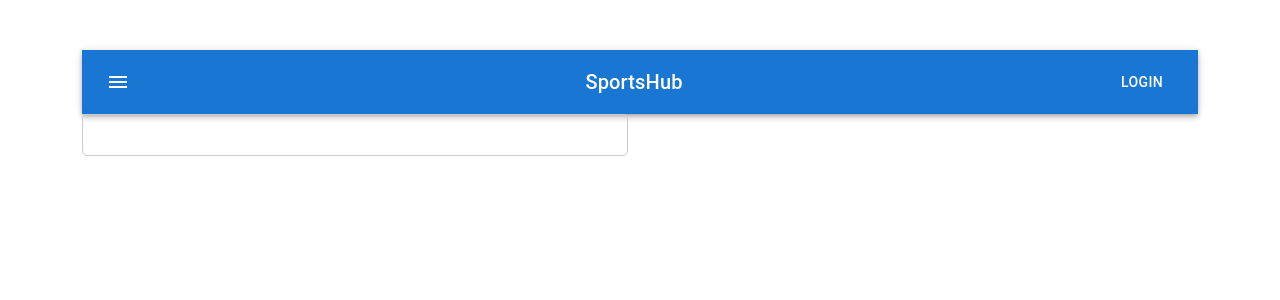
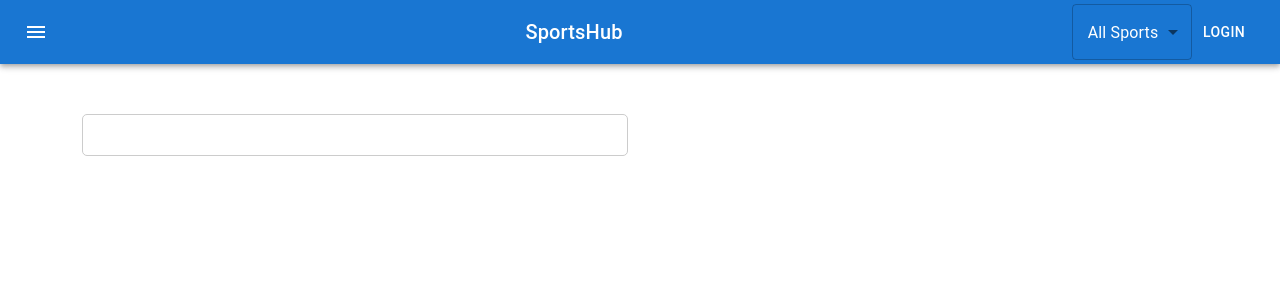
Before and after one commit to rishitpallav/SportsHubOnline, a React (Create React App) app in the folder FrontEnd/my-app/: page /viewevent in a window 1280 px wide. Shown: the top 300 px of the page. Built offline with nearby package versions, Linux system fonts and the light colour scheme.

Commit message:
filter added

```diff
--- a/FrontEnd/my-app/src/Components/Header.jsx
+++ b/FrontEnd/my-app/src/Components/Header.jsx
@@ -11,13 +11,14 @@ import List from "@mui/material/List";
 import ListItem from "@mui/material/ListItem";
 import ListItemText from "@mui/material/ListItemText";
 import LoginPage from "./LoginModal";
-import { Modal } from "@mui/material";
+import { Modal, Select, MenuItem } from "@mui/material";
 import { useEffect } from "react";
 
-export default function ButtonAppBar() {
+export default function ButtonAppBar({ setSportEvents }) {
   const [isDrawerOpen, setIsDrawerOpen] = React.useState(false);
   const [isLoginModalOpen, setIsLoginModalOpen] = React.useState(false);
   const [userData, setUserData] = React.useState({});
+  const [selectedSport, setSelectedSport] = React.useState(null); // Track the selected sport
 
   const toggleDrawer = (open) => (event) => {
     if (
@@ -48,7 +49,37 @@ export default function ButtonAppBar() {
     const storedUserData = localStorage.getItem("userData");
     setUserData(storedUserData);
     console.log(userData);
-  }, [isLoginModalOpen]);
+  }, [isLoginModalOpen, userData]);
+
+  const handleSportChange = async (sport) => {
+    setSelectedSport(sport);
+    try {
+      const response = await fetch("http://localhost:4000/sportEvents", {
+        method: "POST",
+        headers: {
+          "Content-Type": "application/json",
+        },
+        body: JSON.stringify({
+          city: "",
+          sportType: sport,
+          startPage: 0,
+          endPage: 20,
+        }),
+      })
+        .then((response) => response.json())
+        .then((data) => {
+          setSportEvents(data);
+        })
+        .catch((error) => {
+          console.error("Error:", error);
+          return [];
+        });
+    } catch (error) {
+      console.error("Error occurred:", error);
+      // Handle errors
+    }
+    // Apply filter logic here
+  };
 
   return (
     <Box sx={{ flexGrow: 1 }}>
@@ -67,10 +98,29 @@ export default function ButtonAppBar() {
           <Typography variant="h6" component="div" sx={{ flexGrow: 1 }}>
             SportsHub
           </Typography>
+          {/* Replace buttons with Select dropdown */}
+          <Select
+            value={selectedSport}
+            onChange={(e) => handleSportChange(e.target.value)}
+            displayEmpty
+            inputProps={{ "aria-label": "Select a sport" }}
+            sx={{
+              minWidth: 120,
+              "& .MuiSelect-select": {
+                color: "white", // Change text color of selected value to white
+              },
+            }}
+          >
+            <MenuItem value={null}>All Sports</MenuItem>
+            <MenuItem value="Baseball">Baseball</MenuItem>
+            <MenuItem value="Basketball">Basketball</MenuItem>
+            <MenuItem value="Soccer">Soccer</MenuItem>
+            <MenuItem value="Football">Football</MenuItem>
+          </Select>
           {userData ? (
             <>
               <Typography variant="body1" sx={{ mr: 2 }}>
-                {"Rishit"}
+                {"Rishit Pallav"}
               </Typography>
               <Button color="inherit" onClick={handleLogout}>
                 Logout
--- a/FrontEnd/my-app/src/Components/MainPage.jsx
+++ b/FrontEnd/my-app/src/Components/MainPage.jsx
@@ -39,10 +39,7 @@ const MainPage = () => {
             startPage: "0",
             endPage: "12",
           }),
-        }
-
-
-      );
+        });
         const data = await response.json();
         // Update the sportEvents state with the fetched data
         setSportEvents(data);
@@ -60,14 +57,11 @@ const MainPage = () => {
         //   }),
         // }
 
-
         // );
         // const rdata = await Rresponse.json();
         // // Update the sportEvents state with the fetched data
         // setRSportEvents(rdata);
         // console.log("recommended: ",rdata);
-
-
       } catch (error) {
         console.error("Error fetching user's city:", error);
         // Update the error state if there's an error
@@ -89,19 +83,18 @@ const MainPage = () => {
       }
     };
     fetchEvents();
-
   }, []);
 
   return (
     <div>
       <div style={{ marginBottom: "20px" }}>
-        <Header />
+        <Header setSportEvents={setSportEvents} />
       </div>
-      <FeaturedTickets style={{ marginTop: "20px" }}
-      events= {Featuredevents}
-      />
-      <div style={{ width: "100%", margin: "40px", textAlign: "center" }}><h2>
-          <b>Recommended Events Events Based on Location and Weather</b></h2>
+      <FeaturedTickets style={{ marginTop: "20px" }} events={Featuredevents} />
+      <div style={{ width: "100%", margin: "40px", textAlign: "center" }}>
+        <h2>
+          <b>Recommended Events Events Based on Location and Weather</b>
+        </h2>
       </div>
       <div
         style={{
@@ -128,8 +121,13 @@ const MainPage = () => {
             type={event.type}
             id={event.id}
           />
-        ))}</div>
-        <div style={{ width: "100%", margin: "40px", textAlign: "center" }}><h2><b>Events in your Place</b></h2></div>
+        ))}
+      </div>
+      <div style={{ width: "100%", margin: "40px", textAlign: "center" }}>
+        <h2>
+          <b>Events in your Place</b>
+        </h2>
+      </div>
       <div
         style={{
           display: "grid",
--- a/FrontEnd/my-app/src/Pages/TicketBuying.jsx
+++ b/FrontEnd/my-app/src/Pages/TicketBuying.jsx
@@ -95,8 +95,9 @@ const YourComponent = () => {
   };
 
   return (
+    <>
+      <Header />
       <div className="container" style={{ marginTop: "50px" }}>
-      <Header />
         <div className="row">
           {responseData && responseData.stadium && (
             <div className="col-md-6">
@@ -123,7 +124,8 @@ const YourComponent = () => {
                     <p className="event-info">
                       <span className="info-label">Location:</span>{" "}
                       {responseData.stadium.name}, {responseData.stadium.city},{" "}
-                    {responseData.stadium.state}, {responseData.stadium.country}
+                      {responseData.stadium.state},{" "}
+                      {responseData.stadium.country}
                     </p>
                     <p className="event-info">
                       <span className="info-label">Date:</span>{" "}
@@ -135,7 +137,8 @@ const YourComponent = () => {
                     </p>
                     <p className="event-info">
                       <span className="info-label">Price Range:</span> $
-                    {responseData.minPriceRange} - ${responseData.maxPriceRange}
+                      {responseData.minPriceRange} - $
+                      {responseData.maxPriceRange}
                     </p>
                     <p className="event-info">
                       <span className="info-label">Ticket Limit:</span>{" "}
@@ -198,6 +201,7 @@ const YourComponent = () => {
           </div>
         </div>
       </div>
+    </>
   );
 };
 
```
Lines whose indentation alone changed are shown as unchanged.
